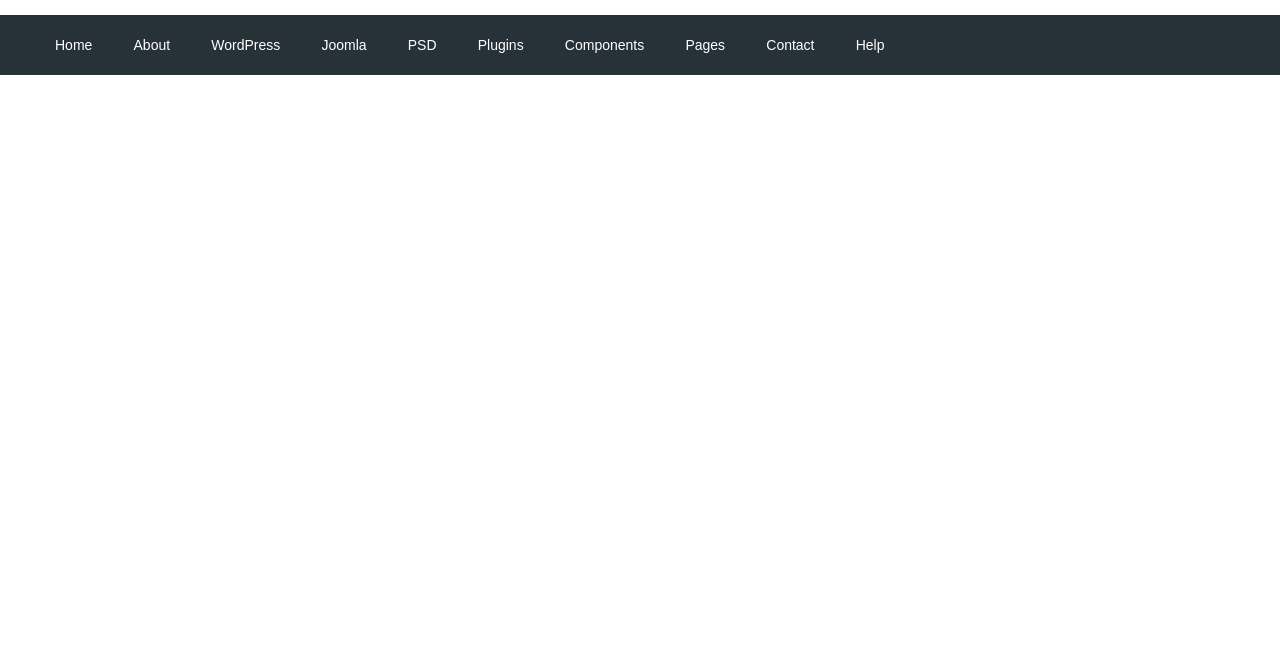
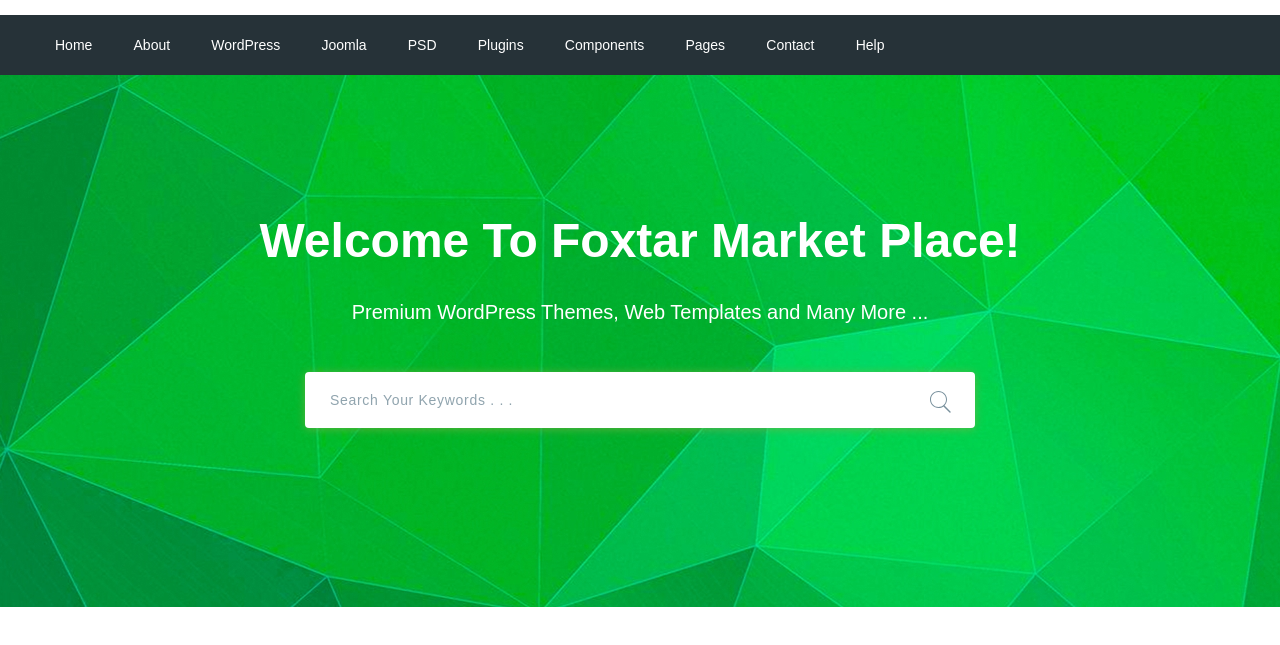
Before and after one commit to crazypushok0/moderno, a website: page app/index.html in a window 1280 px wide. Shown: the part 75-720 px from the top of the page. Drawn offline with nearby package versions, Linux system fonts and the light colour scheme.

Commit message:
added section search

```diff
--- a/app/index.html
+++ b/app/index.html
@@ -47,8 +47,27 @@
                 </nav>
             </div>
         </div>
-
     </header>
+    <section class="search">
+        <div class="container">
+            <div class="search__inner">
+                <div class="search__inner-title">
+                    Welcome To Foxtar Market Place!
+                </div>
+                <div class="search__inner-text">
+                    Premium WordPress Themes, Web Templates and Many More ...
+                </div>
+                <div class="search__inner-form">
+                <form action="">
+                    <input type="text" placeholder="Search Your Keywords . . ." required>
+                    <button type="submit">
+                        <img src="img/icons/search.svg" alt="">
+                    </button>
+                </form>
+            </div>
+            </div>
+        </div>
+    </section>
 
 
 
--- a/app/scss/style.scss
+++ b/app/scss/style.scss
@@ -59,6 +59,61 @@
         font-size: 14px;
     }
 }
+.search{
+    background-image: url(../img/bg.jpg);
+    background-size: cover;
+    background-repeat: no-repeat;
+    background-position: center;
+    min-height: 532px;
+    &__inner{
+        text-align: center;
+        padding: 135px 0;
+        font-family: 'Roboto-Medium', sans-serif;
+        font-weight: 500;
+        color: #fff;
+        &-title{
+            font-weight: 700;
+            font-size: 48px;
+            line-height: 62px;
+            margin-bottom: 25px;
+            font-family: 'Roboto-Bold', sans-serif;
+        }
+        &-text{
+            line-height: 30px;
+            margin-bottom: 45px;
+            font-size: 20px;
+        }
+        &-form{
+            position: relative;
+            text-align: center;
+            margin: 0 auto;
+            max-width: 670px;
+            input{
+                display: block;
+                height: 56px;
+                border-radius: 4px;
+                box-shadow: 0px 1px 10px 0px rgba(124, 178, 64, .75);
+                border: none;
+                padding-left: 25px;
+                padding-right: 65px;
+                width: 100%;
+                font-size: 14px;
+                letter-spacing: 0.7px;
+                &::placeholder{
+                    color: #90a4ae;
+                }
+            }
+            button{
+                top: 13px;
+                right: 13px;
+                border: none;
+                position: absolute;
+                background-color: transparent;
+                cursor: pointer;
+            }
+        }
+    }
+}
 
 
 
```
Also changed, not shown: app/css/style.min.css, app/img/bg.jpg (added), app/img/icons/search.svg (added).
